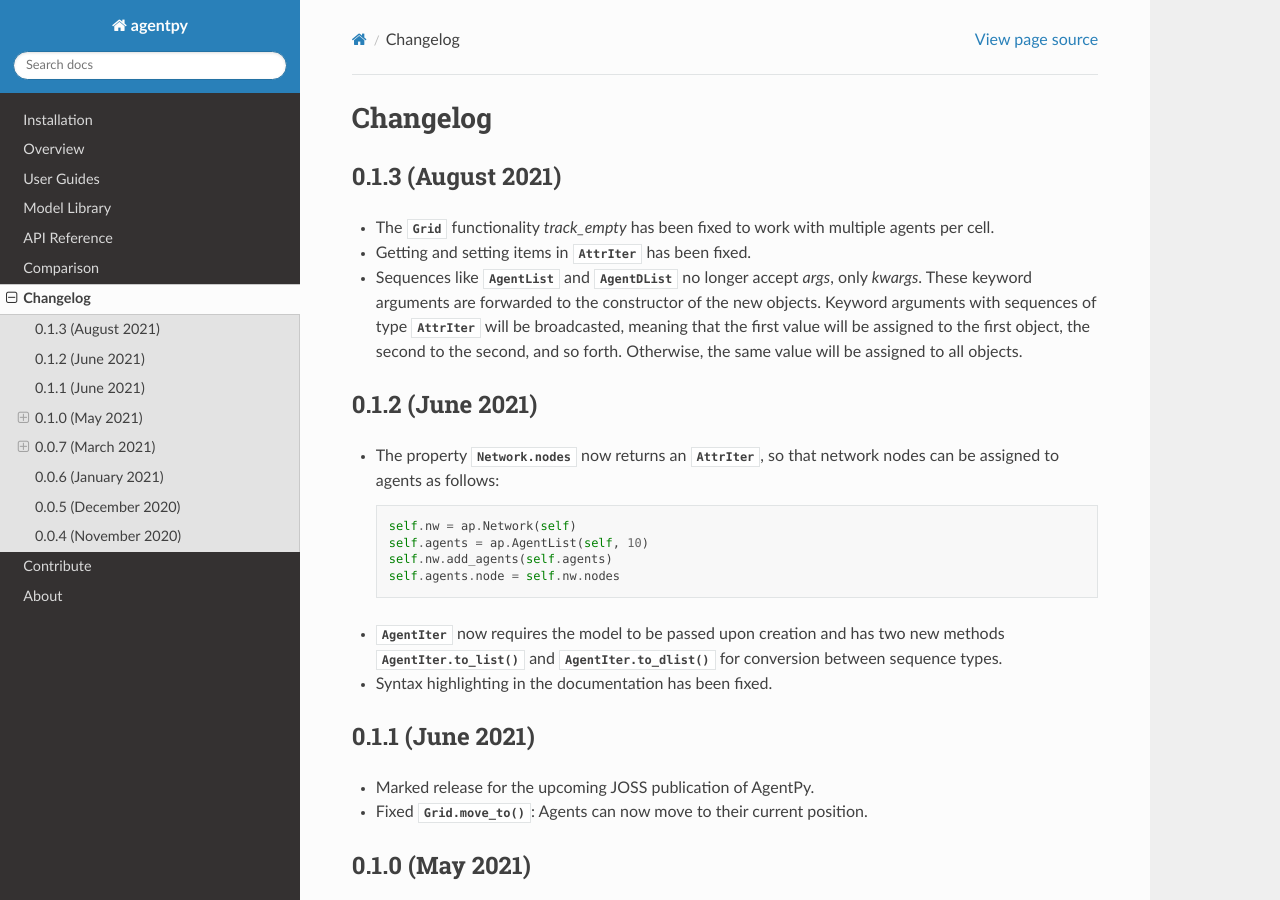
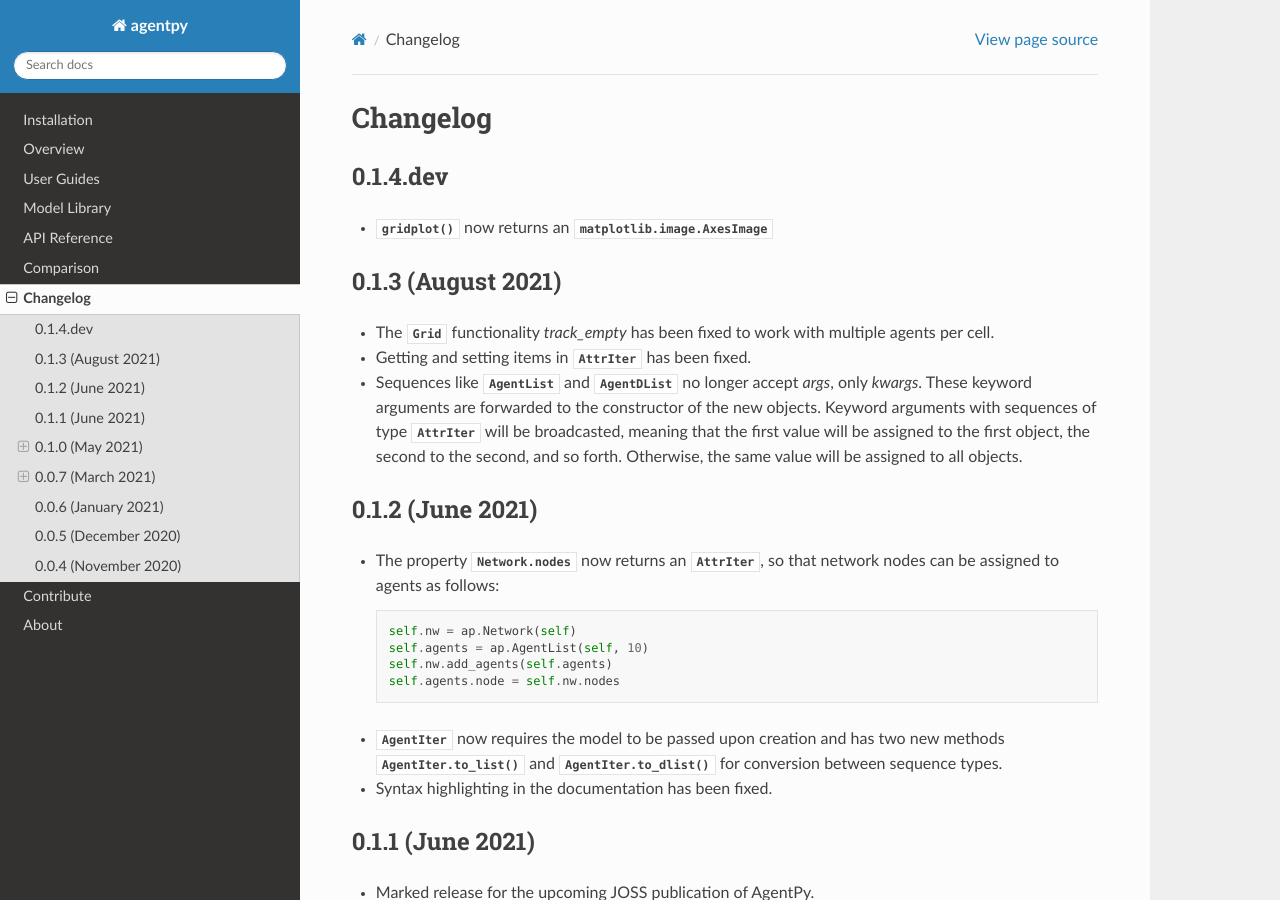
Before and after one commit to jofmi/agentpy, a Sphinx documentation site: the page built from docs/changelog.rst, in a window 1280 px wide and 900 px high. Built offline with Sphinx 7.4.7 and the Read the Docs theme 2.0.0, drawn with Linux system fonts in a browser that asks for light colours; pages that are not in the unit, such as notebooks, are missing from menus.

Commit message:
Update changelog gridplot return

```diff
--- a/docs/changelog.rst
+++ b/docs/changelog.rst
@@ -3,6 +3,11 @@
 =========
 Changelog
 =========
+
+0.1.4.dev
+---------
+
+- :func:`gridplot` now returns an :class:`matplotlib.image.AxesImage`
 
 0.1.3 (August 2021)
 -------------------
```
